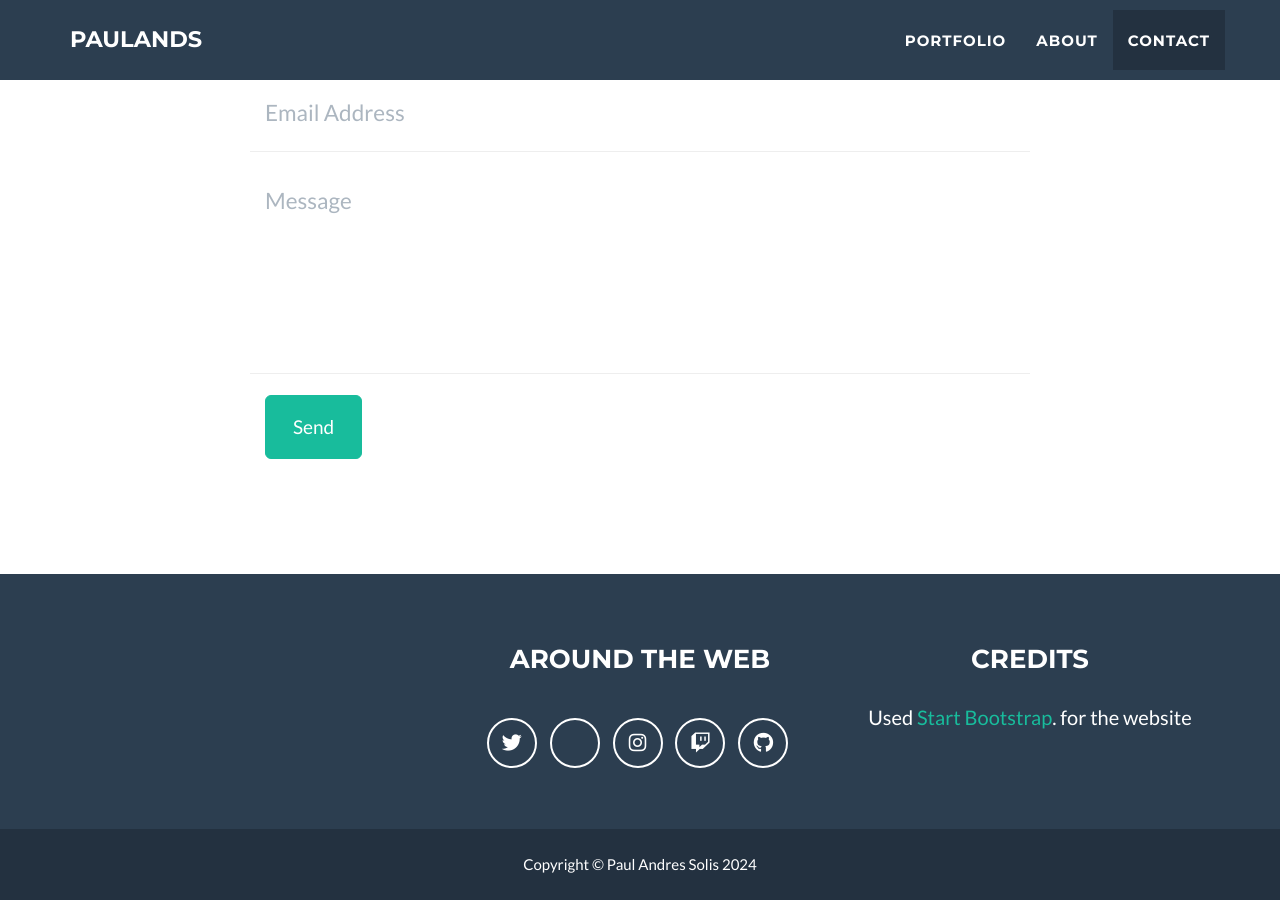
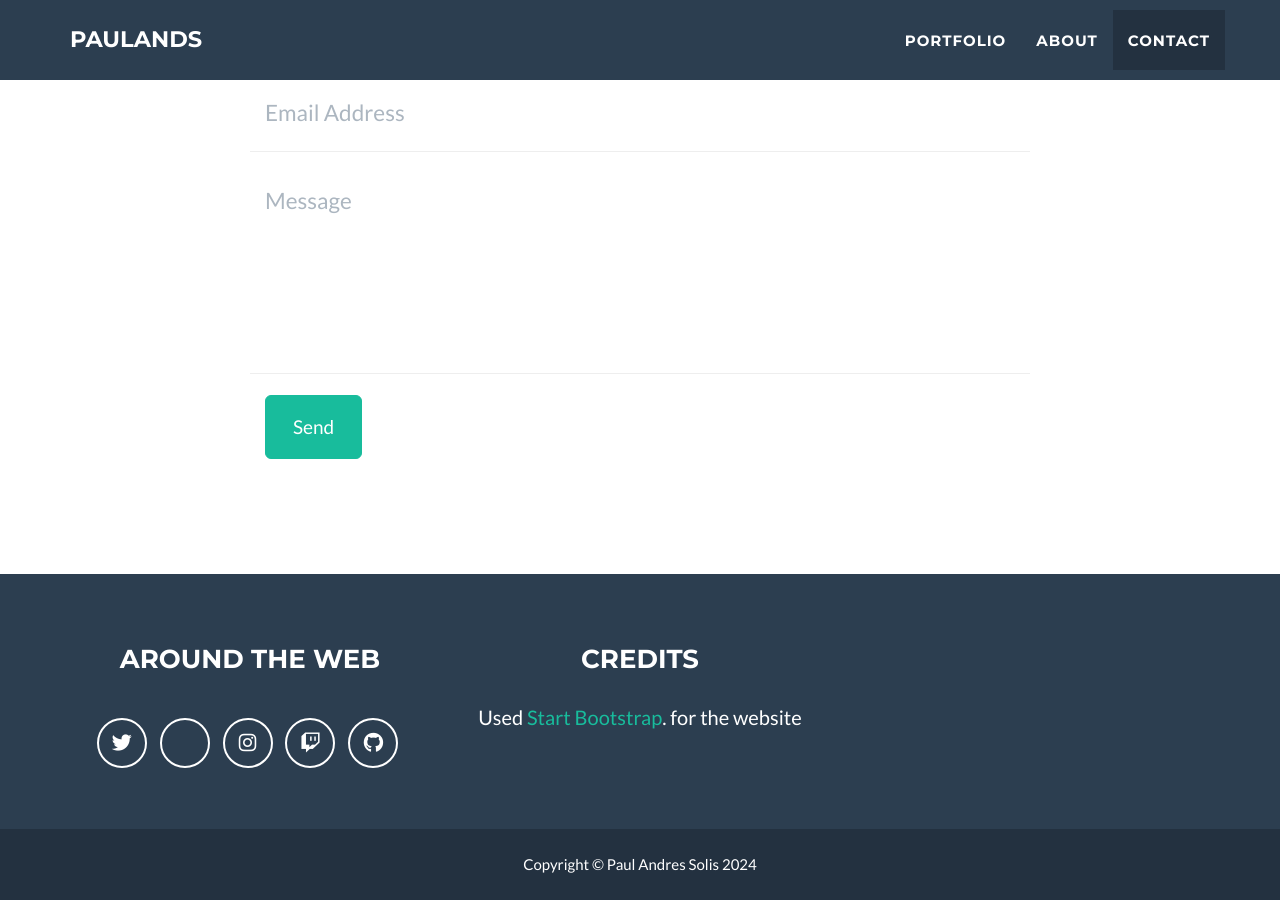
Before and after one commit to PaulAnds/PaulAnds.github.io, a Jekyll site: the page built from _posts/2014-07-18-project-1.markdown, in a window 1280 px wide and 900 px high, scrolled down 2471 px. Built offline with Jekyll 4.4.1, drawn with Linux system fonts in a browser that asks for light colours.

Commit message:
fix footer

```diff
--- a/_includes/footer.html
+++ b/_includes/footer.html
@@ -3,14 +3,6 @@
   <div class="footer-above">
     <div class="container">
       <div class="row">
-        <div class="footer-col col-md-4">
-          <h3>{{ site.footer.location }}</h3>
-          <p>
-            {% for adress in site.address %}
-            {{ adress.line }} <br>
-            {% endfor %}
-          </p>
-        </div>
         <div class="footer-col col-md-4">
           <h3>{{ site.footer.social }}</h3>
           <ul class="list-inline">
```
